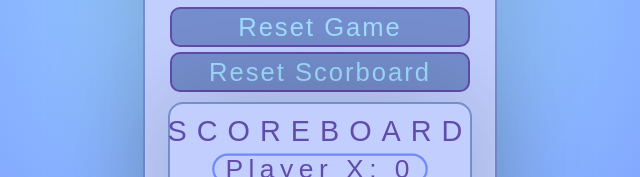
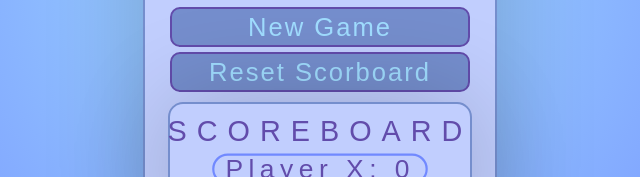
Before and after one commit to VarushSiva/Tic-Tac-Toe, a plain HTML site: page index.html in a window 1280 px wide. Shown: the part 446-623 px from the top of the page, 330-970 px from the left. Drawn offline with Linux system fonts and the light colour scheme; a web font is replaced by a local one.

Commit message:
Change Reset Game to New Game + README.md tweaks

```diff
--- a/index.html
+++ b/index.html
@@ -18,7 +18,7 @@
             <h2 class="turn"></h2>
             <div class="board"></div>
             <div class="resetBtn">
-                <button class="resetGame">Reset Game</button>
+                <button class="resetGame">New Game</button>
                 <button class="resetScore">Reset Scorboard</button>
             </div>
             <div class="scoreBoardContainer">
```
Also changed, not shown: README.md.
